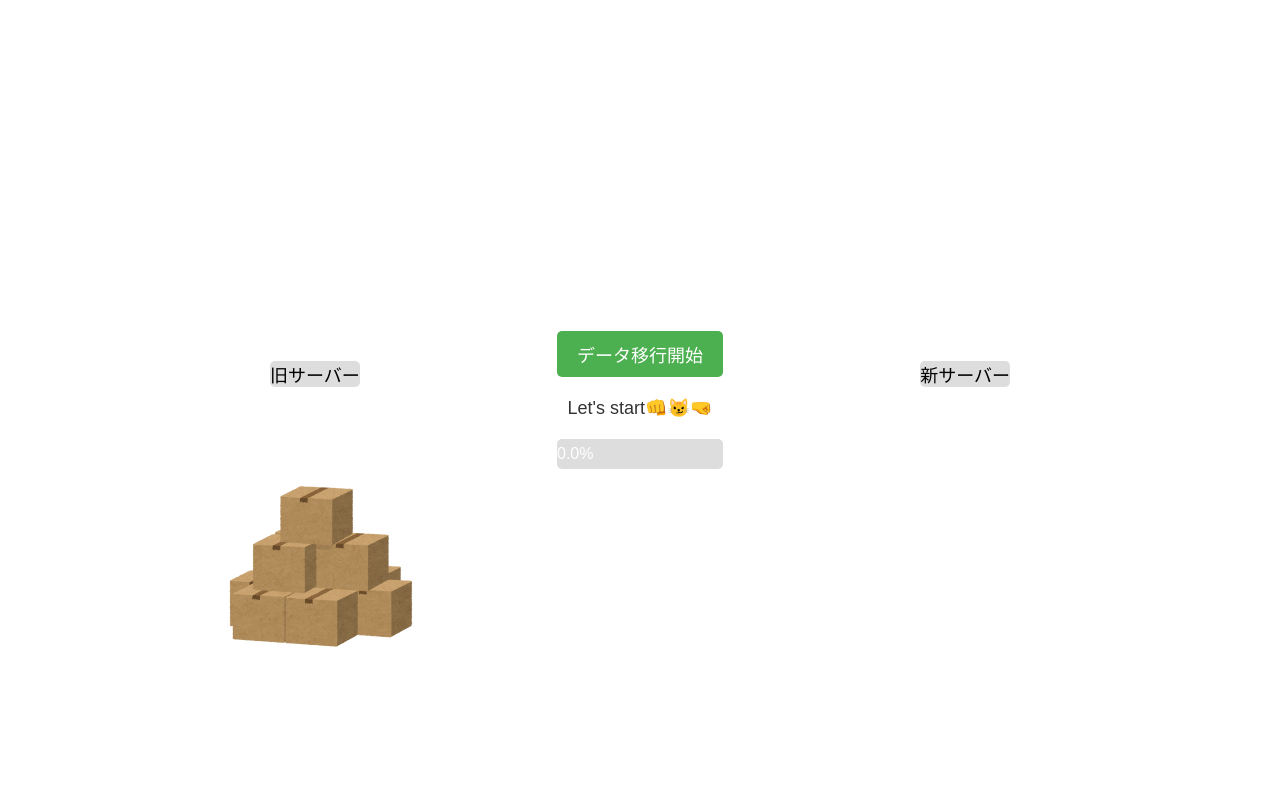
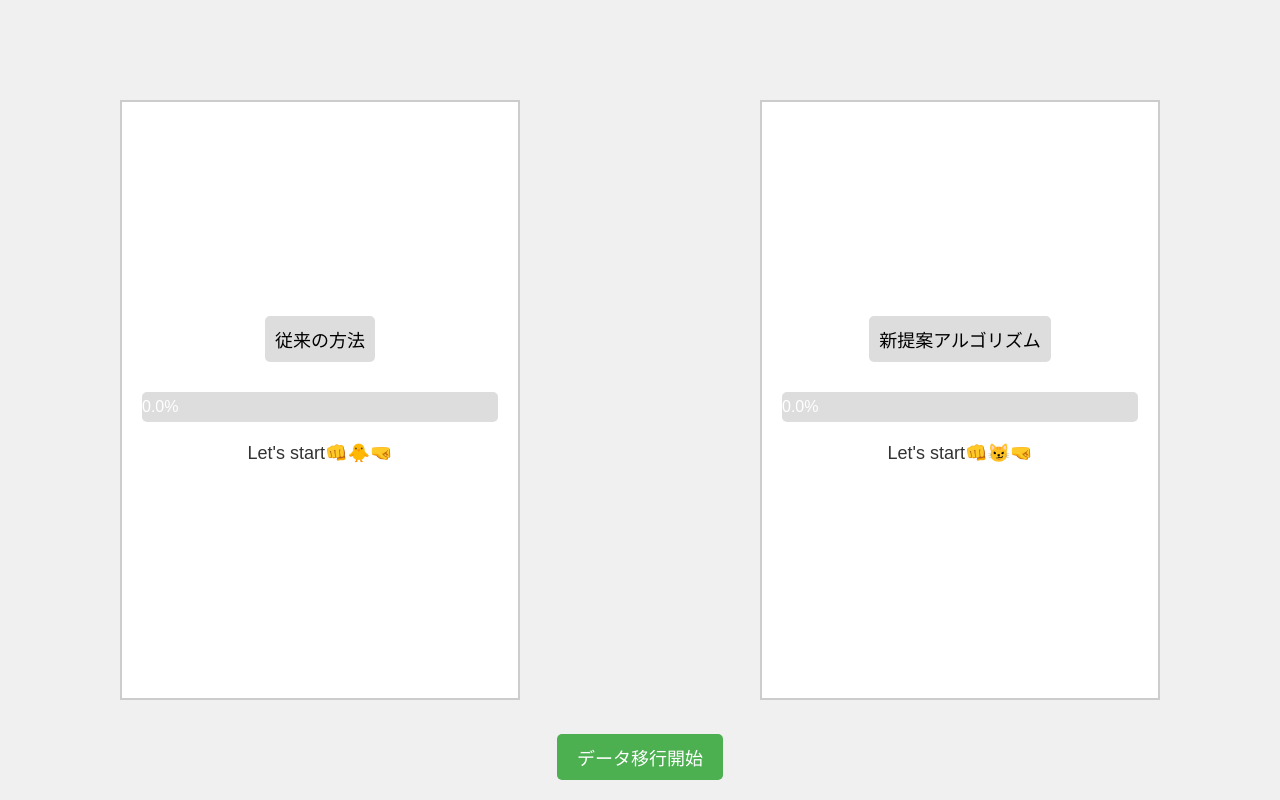
Before and after one commit to cloud-native-dojo/kokaton_on_the_cloud_2024, a Flask app: page / in a window 1280 px wide. Run offline with Flask 3, Linux system fonts and the light colour scheme.

Commit message:
Modified UI with index.html.

```diff
--- a/templates/index.html
+++ b/templates/index.html
@@ -7,14 +7,63 @@
     <style>
         body {
             display: flex;
-            flex-direction: column;
             justify-content: center;
             align-items: center;
             height: 100vh;
             margin: 0;
             font-family: Arial, sans-serif;
             overflow: hidden; /* 画像がはみ出さないようにする */
+            background-color: #f0f0f0;
         }
+
+        /* コンテナで2つの四角形を横に並べる */
+        .container {
+            display: flex;
+            justify-content: space-around;
+            align-items: center;
+            width: 100%;
+        }
+
+        /* 各四角形のスタイル */
+        .frame-rect {
+            width: 400px;
+            height: 600px;
+            border: 2px solid #ccc; /* 白い輪郭線 */
+            background-color: white;
+            display: flex;
+            flex-direction: column;
+            justify-content: center;
+            align-items: center; /* 左寄せに変更 */
+            position: relative;
+            padding: 20px;
+            box-sizing: border-box;
+        }
+
+        .progress-container {
+            width: 100%;
+            background-color: #ddd;
+            border-radius: 5px;
+            overflow: hidden;
+            margin-top: 10px; /* プログレスバーの上部マージン */
+        }
+
+        .progress-bar {
+            height: 30px;
+            width: 0%;
+            background-color: #4CAF50;
+            text-align: center;
+            color: white;
+            line-height: 30px; /* テキストを中央に表示 */
+        }
+
+        /* 移行開始ボタンを中央下に配置 */
+        .start-button-container {
+            position: absolute;
+            bottom: 20px;
+            left: 50%;
+            transform: translateX(-50%);
+        }
+
         button {
             padding: 10px 20px;
             font-size: 18px;
@@ -24,87 +73,65 @@
             border-radius: 5px;
             cursor: pointer;
         }
+
         button:disabled {
             background-color: grey;
         }
-        #status {
+
+        .status {
             margin: 20px 0;
             font-size: 18px;
             color: #333;
         }
-        .progress-container {
-            width: 100%;
-            background-color: #ddd;
-            border-radius: 5px;
-            overflow: hidden;
-        }
-        .progress-bar {
-            height: 30px;
-            width: 0%;
-            background-color: #4CAF50;
-            text-align: center;
-            color: white;
-            line-height: 30px; /* テキストを中央に表示 */
-        }
 
-        /* 「旧サーバー」*/
-        #oldServerLabel {
-            position: absolute;
+        /* 新旧サーバーラベルのスタイル */
+        .server-label {
             font-size: 18px;
             background-color: #ddd;
             border: none;
             border-radius: 5px;
-            cursor: pointer;
-            top: 50%;
-            left: calc(25% - 50px);
-            transform: translateY(-150%);
+            padding: 10px;
+            margin-bottom: 20px;
         }
 
-        /* 「新サーバー」*/
-        #newServerLabel {
-            position: absolute;
-            font-size: 18px;
-            background-color: #ddd;
-            border: none;
-            border-radius: 5px;
-            cursor: pointer;
-            top: 50%;
-            right: calc(25% - 50px);
-            transform: translateY(-150%);
-        }
 
+        /*### 以降画像についての処理 ###*/
         /* 挿入画像の初期状態 */
-        /* image1...manybox.png
-           image2...car.png
-           image3...box.png
-           image4...manybox.png
+        /*  startManyCardboardBoxesImg...manybox.png
+            carImg ...car.png
+            fewCardboardBoxImg...box.png
+            completedManyCardboardBoxesImg...manybox.png
         */
-        #image1, #image2, #image3, #image4 {
-            width: 200px;
+
+         .start-few-cardboardBoxes-image,
+         .car-image,
+         .start-many-cardboardBoxes-image,
+         .completed-many-cardboardBoxes-image {
+            width: 115px;
             display: none;
             position: absolute;
         }
 
         /* 大きい段ボール画像を左に配置 */
-        #image1 {
+        .start-few-cardboardBoxes-image {
+            top: 60%;
+            right: calc(25% - 100px);
+        }
+
+        /* 車画像を動かす位置（初期は左に配置） */
+        .car-image {
+            top: 65%;
+            left: calc(25%); /* 初期位置は車と同じ */
+        }
+
+        /* 小さい段ボール画像を右に配置 */
+        .start-many-cardboardBoxes-image {
             top: 60%;
             left: calc(25% - 100px);
         }
 
-        /* 車画像を動かす位置（初期は左に配置） */
-        #image2 {
-            top: 65%;
-            left: calc(25% - 100px); /* 初期位置はimage1と同じ */
-        }
-
-        /* 小さい段ボール画像を右に配置 */
-        #image3 {
-            top: 60%;
-            right: calc(25% - 100px);
-        }
-
-        /* 大きい段ボール画像を右に配置 */
-        #image4 {
+        /* 移行終了時表示用, 大きい段ボール画像を右に配置 */
+        .completed-many-cardboardBoxes-image {
             top: 60%;
             right: calc(25% - 100px);
         }
@@ -112,10 +139,10 @@
         /* アニメーション */
         @keyframes moveCar {
             0% {
-                left: 25%; /* image1の位置 */
+                left: 25%; /* 車の初期位置 */
             }
             100% {
-                left: calc(75% - 200px); /* image3の位置 */
+                left: calc(60%); /* 車の位置 */
             }
         }
 
@@ -123,90 +150,112 @@
         .move {
             animation: moveCar 3s linear infinite; /* 3秒で左から右に移動し続ける */
         }
+
     </style>
 </head>
 <body>
-    <!-- 旧サーバーのラベル -->
-    <div id="oldServerLabel" class="server-label">旧サーバー</div>
-    <!-- 新サーバーのラベル -->
-    <div id="newServerLabel" class="server-label">新サーバー</div>
+    <!-- 2つの新旧を隔てる四角形を横並びに描画 -->
+    <div class="container">
+        <!-- 左の旧サーバを表す四角形内の描画処理 -->
+        <div class="frame-rect">
+            <!-- 旧サーバのラベル -->
+            <div class="server-label">従来の方法</div>
+            <!-- 段ボール・車の画像描画 -->
+            <img class="start-few-cardboardBoxes-image" id="few-boxes-left" src="images/box.png" alt="1つ段ボール左">
+            <img class="start-many-cardboardBoxes-image" id="many-boxes-left" src="images/manybox.png" alt="多段ボール左">
+            <img class="car-image" id="car-left" src="images/car.png" alt="車左">
+            <img class="completed-many-cardboardBoxes-image" id="completed-many-boxes-left" src="images/manybox.png" alt="多段ボール左の右">
+            <!-- プログレスバーの描画 -->
+            <div class="progress-container">
+                <div class="progress-bar" id="progressBar-left">0.0%</div>
+            </div>
+            <div class="status" id="status-left">Let's start👊🐥🤜</div>
+        </div>
 
-    <!-- 左の段ボール画像：ボタンを押す前から表示 -->
-    <img id="image1" src="images/manybox.png" alt="Image 1">
 
-    <div>
-        <button onclick="startMigration()" id="migrationButton">データ移行開始</button>
-        <div style="text-align:center" id="status">Let's start👊😼🤜</div>
+        <!-- 右の新サーバを表す四角形内の描画処理 -->
+        <div class="frame-rect">
+            <!-- 新サーバのラベル -->
+            <div class="server-label">新提案アルゴリズム</div>
+            <!-- 段ボール・車の画像描画 -->
+            <img class="start-few-cardboardBoxes-image" id="few-boxes-right" src="images/box.png" alt="1つ段ボール右">
+            <img class="start-many-cardboardBoxes-image" id="many-boxes-right" src="images/manybox.png" alt="多段ボール右">
+            <img class="car-image" id="car-right" src="images/car.png" alt="車右">
+            <img class="completed-many-cardboardBoxes-image" id="completed-many-boxes-right" src="images/manybox.png" alt="多段ボール右の右">
+            <!-- プログレスバーの描画 -->
             <div class="progress-container">
-            <div class="progress-bar" id="progressBar">0.0%</div>
+                <div class="progress-bar" id="progressBar-right">0.0%</div>
+            </div>
+            <div class="status" id="status-right">Let's start👊😼🤜</div>
         </div>
     </div>
 
-    <!-- 車画像：ボタンを押した後、移行中に表示 -->
-    <img id="image2" src="images/car.png" alt="Image 2">
-
-    <!-- 右の段ボール画像(小→大)：ボタンを押した後からずっと表示 -->
-    <img id="image3" src="images/box.png" alt="Image 3">
-    <img id="image4" src="images/manybox.png" alt="Image 4">
-
+    <!-- 移行開始ボタンを四角形の下中央に配置 -->
+    <div class="start-button-container">
+        <button onclick="startMigration()">データ移行開始</button>
+    </div>
 
     <script>
-        // ページが読み込まれたときに左段ボール画像を表示
-        window.onload = function() {
-            document.getElementById('image1').style.display = 'block';
-        };
-
+        /* データ移行処理を開始 */
         // ↑のdivタグにおいて,ボタンクリック時にstartMigration()を実行, idはjavascriptsからこのボタンを特定するための演算子
         function startMigration() {
-            // ボタンをクリックすると、statusとmigrationButtonの要素を取得する
-            const button = document.getElementById('migrationButton'); // ボタンを取得divを探索 (指定したIDにマッチするドキュメント要素を取得)
-            const migratingPercent = document.getElementById('status'); // ステータス表示用の要素を取得
-            const progressBar = document.getElementById('progressBar'); // プログレスバーの要素を取得
-            const image1 = document.getElementById('image1');
-            const image2 = document.getElementById('image2');
-            const image3 = document.getElementById('image3');
-            const image4 = document.getElementById('image4');
+            const sides = ['left', 'right']; // 左と右の両方で処理を行う
+            // pyでいう for elm in list: みたいな構文のやつ
+            sides.forEach(side => {
+                const progressBar = document.getElementById(`progressBar-${side}`); // sideに左右が入ることで、上記の左右四角形内の描画を同時に行う
+                const migratingPercent = document.getElementById(`status-${side}`);
+                const car = document.getElementById(`car-${side}`);
+                const button = document.querySelector('button'); // querySelectorはhtmlから任意のhtml要素を取得（ボタンタグ呼び出しってこと？）
+                const fewBoxes = document.getElementById(`few-boxes-${side}`); // 小数段ボール
+                const manyBoxes = document.getElementById(`many-boxes-${side}`); // 多数段ボール
+                const completedBoxes = document.getElementById(`completed-many-boxes-${side}`) // 終了時、各ブロック右用の多数段ボールの用意
 
-            // クリック直後の処理
-            image2.style.display = 'block'; // 車画像表示
-            image3.style.display = 'block'; // 右小段ボール表示
-            image2.classList.add('move'); // 車の画像を動かす
+                //// クリック直後の処理 ////
+                // 車を表示してアニメーション開始
+                manyBoxes.style.display = 'block';
+                fewBoxes.style.display = 'block';
+                car.style.display = 'block';
+                car.classList.add('move');
                 button.textContent = 'データ移行中';
                 button.disabled = true;
 
                 //// 進捗状況を更新する処理 ////
                 // 変数の初期化
-            const wholePercentNum = 600; // 600回の更新で100%になる. 計算用の対象となるデータ全体から算出した全体値の変数
-            const updateInterval = 50; // 0.05秒ごとに更新
                 let currentNum = 0; // 現在の処理回数を表す。そのため、後の関数内でインクリメントされる
+                let wholePercentNum; // この回数だけupdateProgree()を実行。つまり、計算用の対象となるデータ全体から算出した全体値の変数
+                if (side == "left") {
+                    wholePercentNum = 100; // 左の従来ブロックではプログレスバーの増加を遅くする
+                } else {
+                    wholePercentNum = 50 // 右の新提案ブロックではプログレスバーの増加を早くする
+                }
+                const updateInterval = 50; // 0.05secごとに更新
 
-            // データ移行の割合を計算して表示させる関数
+                // データ移行の割合を計算して表示させる関数（プログレスバーの更新処理）
                 function updateProgress() {
                     if (currentNum < wholePercentNum) {
                         currentNum++;
-                    let currentPercent = (currentNum / wholePercentNum) * 100; // 現在の処理状況をパーセントで表すための変数
-                    migratingPercent.textContent = `${currentPercent.toFixed(1)}%`; // 小数点1位まで表示
+                        let currentPercent = (currentNum / wholePercentNum) * 100; // 現在の進捗状況をパーセントで表すための変数定義
+                        migratingPercent.textContent = `移行中...${currentPercent.toFixed(1)}%`; // パーセンテージを小数点第一位まで表示させる
                         progressBar.style.width = `${currentPercent}%`; // プログレスバーの幅を更新
-                    progressBar.textContent = `${currentPercent.toFixed(1)}%`; // プログレスバーのテキストを更新(小数点第一位まで表示
-                    setTimeout(updateProgress, updateInterval);  // 再帰呼び出し, 0.05秒後に再度実行
+                        progressBar.textContent = `${currentPercent.toFixed(1)}%`; // プログレスバーのテキストを更新（小数点第一位まで表示）
+                        setTimeout(updateProgress, updateInterval); // 再帰呼び出し, 0.05sec後に再度実行
                     } else {
-                    migratingPercent.textContent = "100.0%";  // 100%に設定
+                        migratingPercent.textContent = "移行完了...100.0%"; // 100%に設定
                         progressBar.style.width = '100%'; // プログレスバーを100%にする
-                    progressBar.textContent = "100.0%"; // プログレスバーのテキストを100.0%に（無くても良いかも？）
-                    button.textContent = "データ移行完了"; // 完了テキストを画面に描画
-                    // button.disabled = false; // ボタンを再度有効化
+                        progressBar.textContent = "100.0%";
+                        button.textContent = "データ移行完了"; // 移行完了テキストを描画
 
-                    // アニメーション終了時の処理
-                    image1.style.display = 'none'; // 左段ボール画像削除
-                    image2.style.display = 'none'; // 車画像削除
-                    image3.style.display = 'none';// 右小段ボール画像削除
-                    image4.style.display = 'block'; // 右大段ボール画像表示
+                        // 移行完了後の処理
+                        car.style.display = 'none'; // 車消す
+                        fewBoxes.style.display = 'none'; // 各ブロック左の小数段ボール削除
+                        manyBoxes.style.display = 'none'; // 各ブロック右の多数段ボール削除
+                        completedBoxes.style.display = 'block'; // 移行完了を示す右多段ボール画像表示
                     }
                 }
 
-            updateProgress(); // 最初の実行
+                updateProgress(); // プログレスバーの更新を開始（最初の実行）
+            });
         }
     </script>
-
 </body>
 </html>
```
Lines whose indentation alone changed are shown as unchanged.
